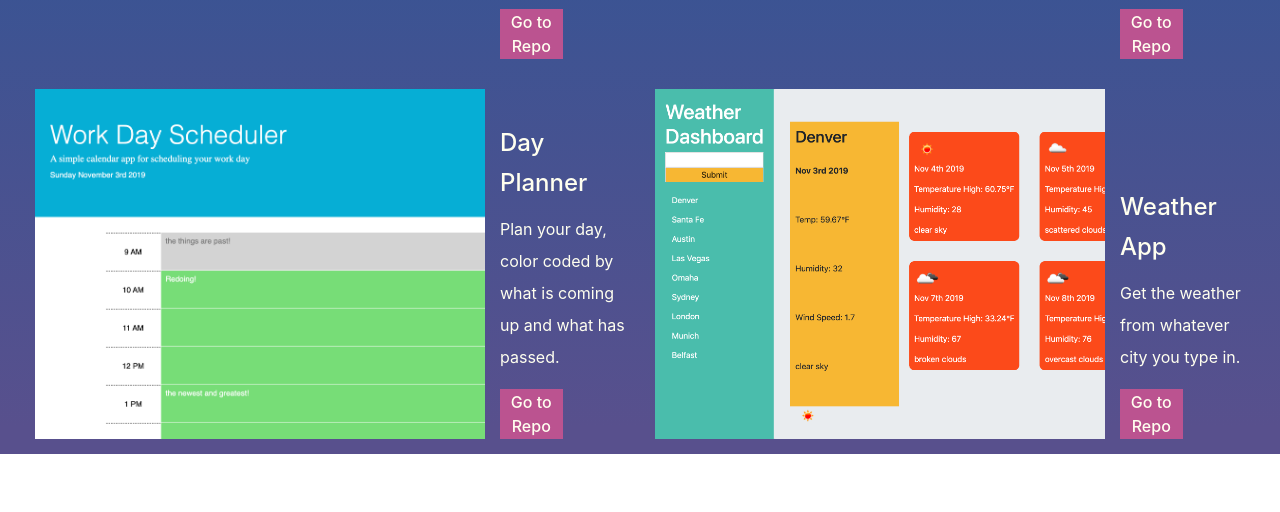
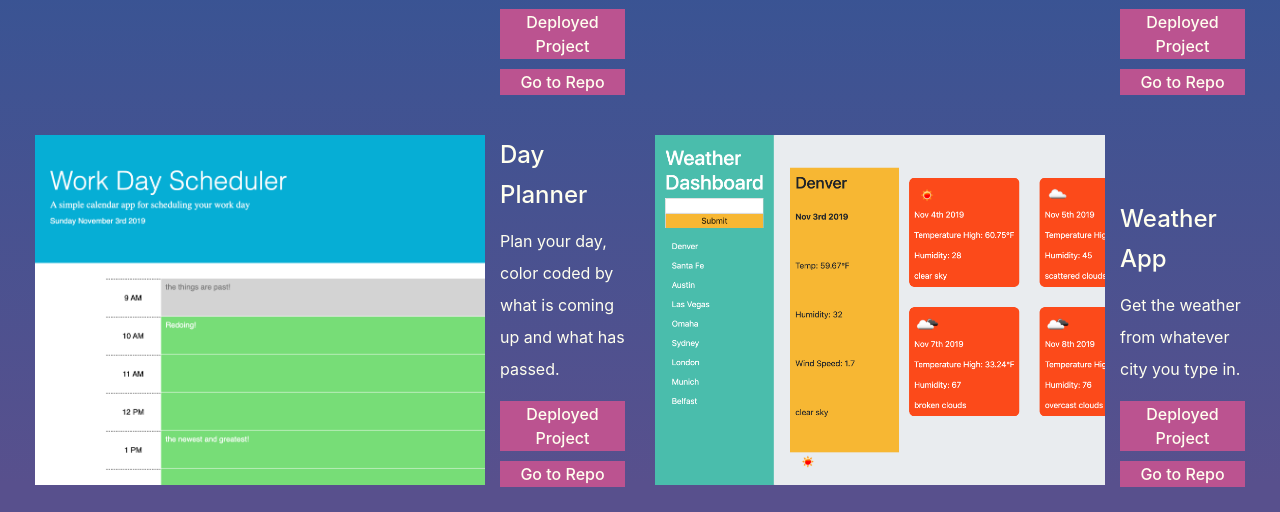
Before and after one commit to libersword/portfolio, a plain HTML site: page pages/portfolio.html in a window 1280 px wide. Shown: the part 450-962 px from the top of the page. Before the commit the page ends 904 px from the top, so only its background shows below. Drawn offline with nearby package versions, Linux system fonts and the light colour scheme; a web font is replaced by a local one.

Commit message:
Added links to deployed project

```diff
--- a/pages/portfolio.html
+++ b/pages/portfolio.html
@@ -28,6 +28,7 @@
       <div class="portfolio-text">
         <h2 class="portfolio-title">Shows in Denver</h2>
         <p class="portfolio-desc">A simple application that pulls recommended artists from seatgeek playing in Denver.</p>
+        <a href='https://libersword.github.io/shows-in-denver' target="_blank"><button class="port-btn">Deployed Project</button></a>
         <a href='https://github.com/libersword/shows-in-denver' target="_blank"><button class="port-btn">Go to Repo</button></a>
       </div>
     </div>
@@ -36,6 +37,7 @@
       <div class="portfolio-text">
         <h2 class="portfolio-title">Code Quiz</h2>
         <p class="portfolio-desc">Test your coding knowledge with this quiz. Save your highscores, try to beat it.</p>
+        <a href='https://libersword.github.io/code-quiz' target="_blank"><button class="port-btn">Deployed Project</button></a>
         <a href='https://github.com/libersword/code-quiz' target="_blank"><button class="port-btn">Go to Repo</button></a>
       </div>
     </div>
@@ -44,6 +46,7 @@
       <div class="portfolio-text">
         <h2 class="portfolio-title">Day Planner</h2>
         <p class="portfolio-desc">Plan your day, color coded by what is coming up and what has passed. </p>
+        <a href='https://libersword.github.io/day-planner' target="_blank"><button class="port-btn">Deployed Project</button></a>
         <a href='https://github.com/libersword/day-planner' target="_blank"><button class="port-btn">Go to Repo</button></a>
       </div>
     </div>
@@ -52,6 +55,7 @@
       <div class="portfolio-text">
         <h2 class="portfolio-title">Weather App</h2>
         <p class="portfolio-desc">Get the weather from whatever city you type in.</p>
+        <a href='https://libersword.github.io/weather-app' target="_blank"><button class="port-btn">Deployed Project</button></a>
         <a href='https://github.com/libersword/weather-app' target="_blank"><button class="port-btn">Go to Repo</button></a>
       </div>
     </div>
--- a/portfolio.css
+++ b/portfolio.css
@@ -42,6 +42,8 @@
   text-align: center;
   color: #FFFFEF;
   font-weight: 500;
+  width: 100%;
+  margin-bottom: 10px;
 }
 
 .port-links{
```
